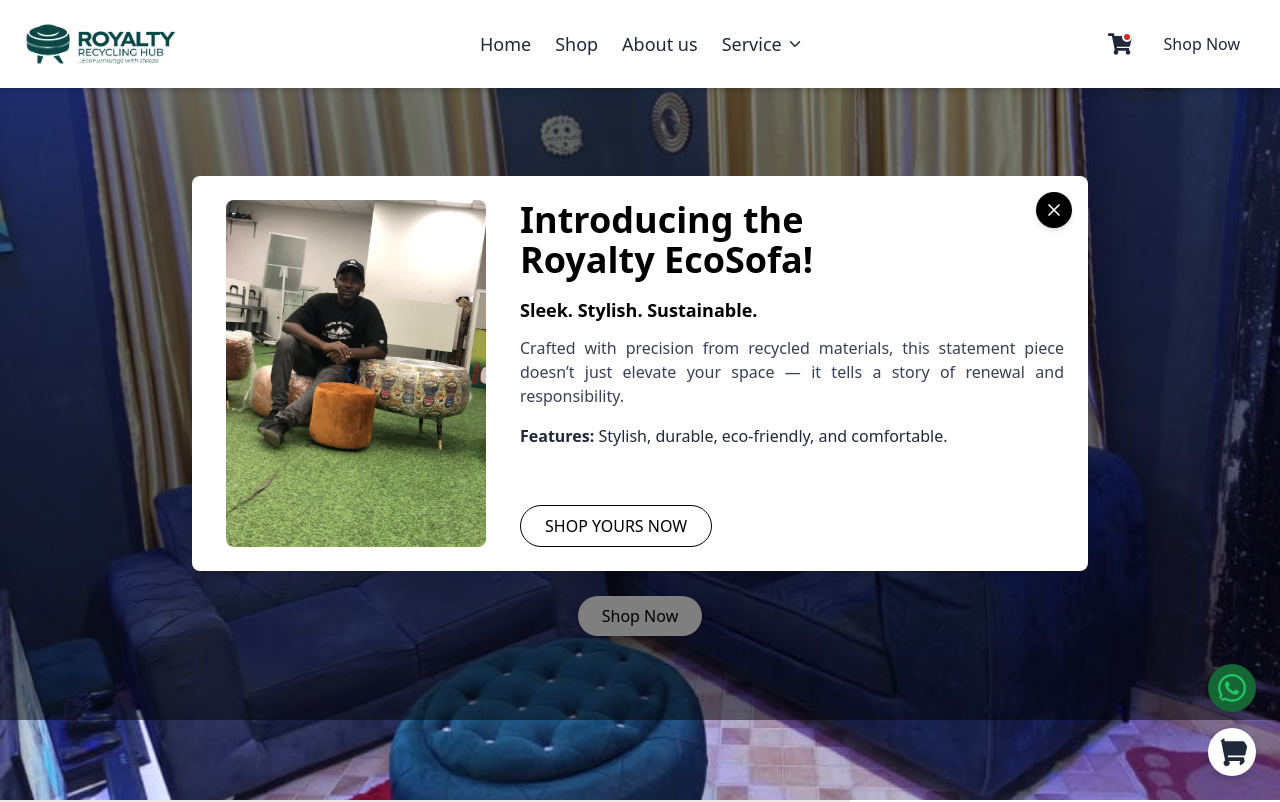
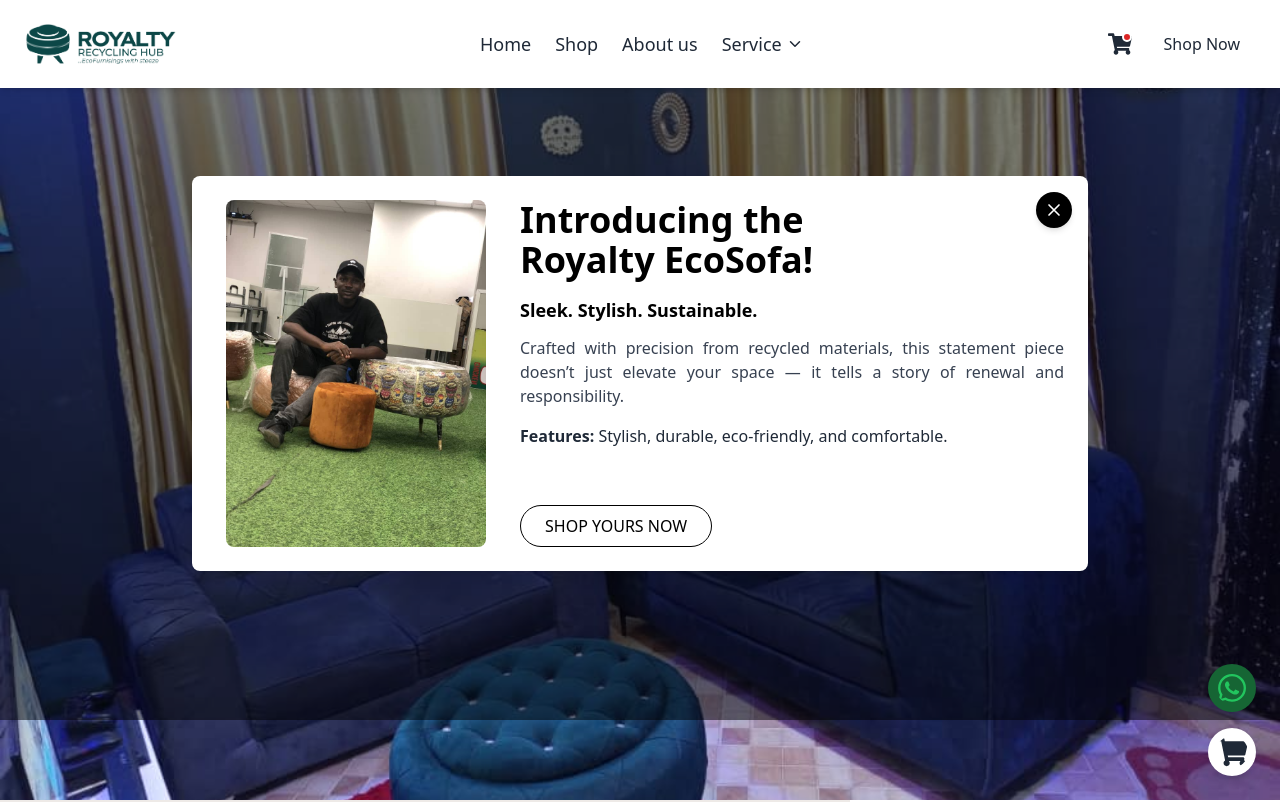
Before and after one commit to dazzycode/royalty, a React (Create React App) app: page / in a window 1280 px wide. Shown: the top 802 px of the page. Built offline with nearby package versions, Linux system fonts and the light colour scheme.

Commit message:
Update consultation page and services section

```diff
--- a/src/pages/HomePage.jsx
+++ b/src/pages/HomePage.jsx
@@ -215,9 +215,9 @@
         <img
           src="/sustain-bg.jpg"
           alt="hero"
-          className="w-full h-[210%] md:h-[90vh] object-cover"
+          className="w-full h-[120vh] md:h-[90vh] object-cover"
         />
-        <div className="absolute top-0  md:pt-40 left-0 w-full h-full flex flex-col justify-center items-center text-center text-white px-4">
+        <div className="absolute top-0  left-0 w-full h-full flex flex-col justify-center items-center text-center text-white px-4">
           <h1 className="text-4xl md:text-5xl font-bold mb-4">
             Sustainable Luxury, <br /> Crafted for You
           </h1>
```
